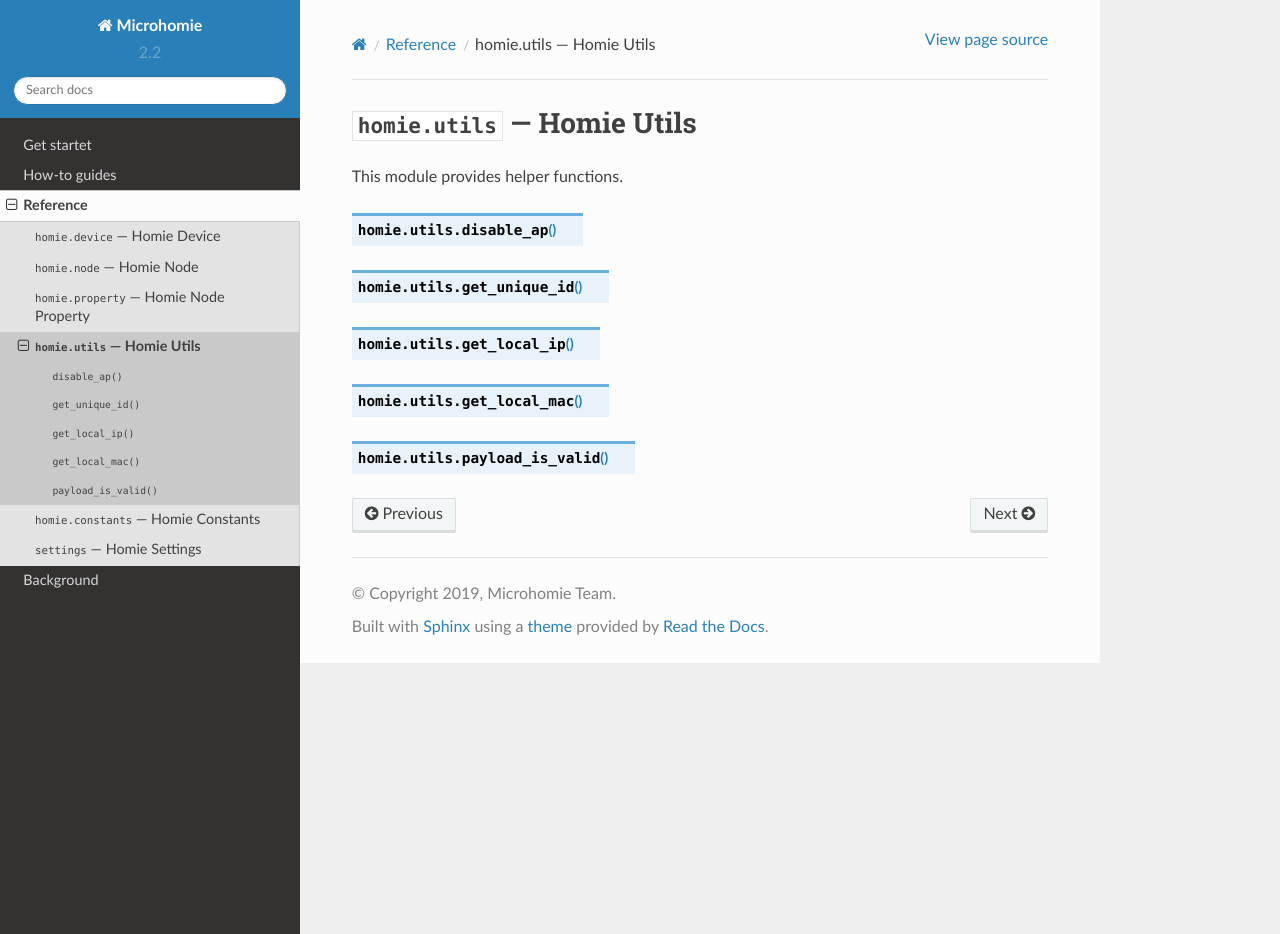
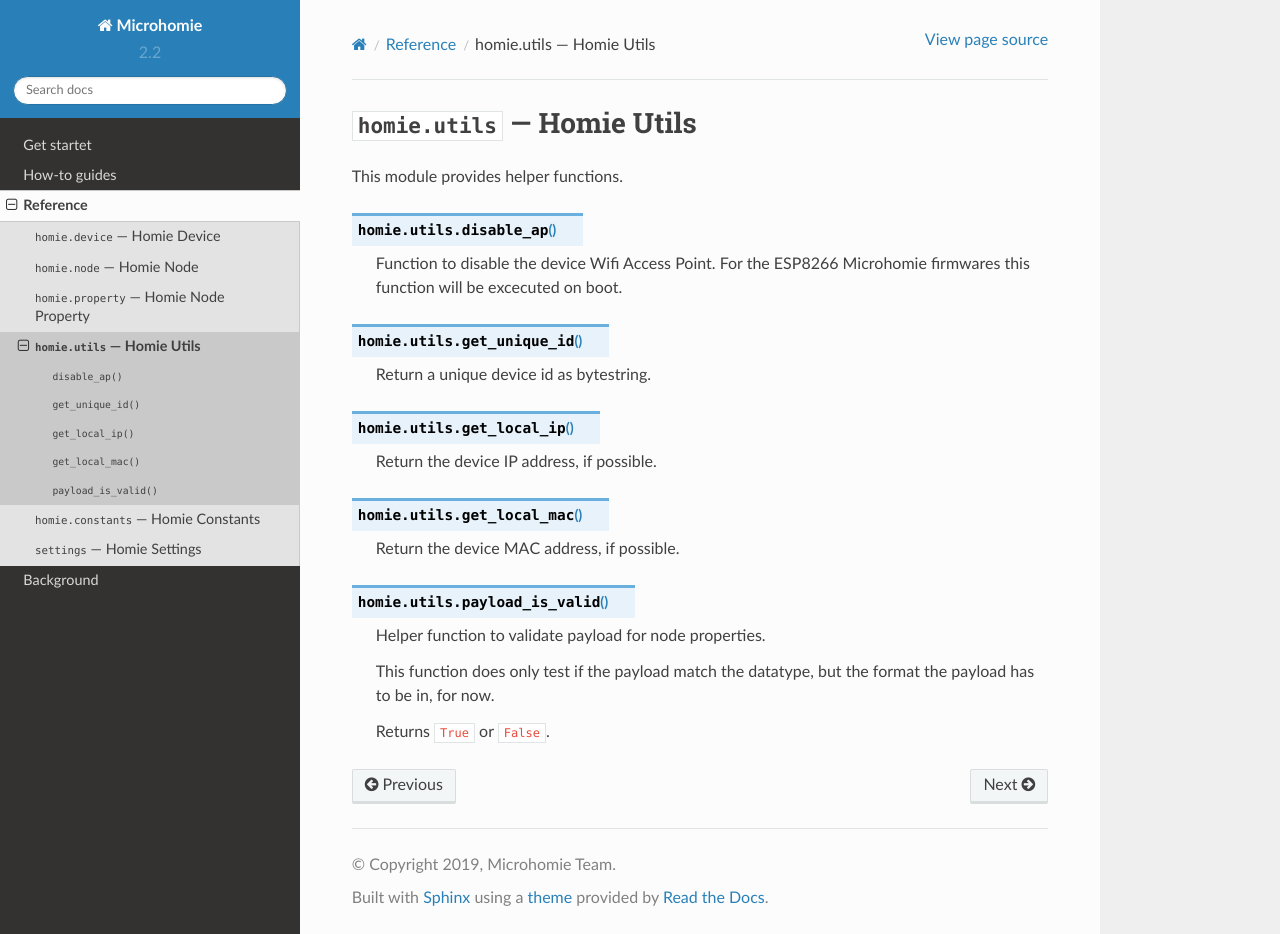
Before and after one commit to microhomie/microhomie, a Sphinx documentation site: the page built from docs/reference/utils.rst, in a window 1280 px wide and 934 px high. Built offline with Sphinx 7.4.7 and the Read the Docs theme 2.0.0, drawn with Linux system fonts in a browser that asks for light colours.

Commit message:
Update documentation

```diff
--- a/docs/reference/utils.rst
+++ b/docs/reference/utils.rst
@@ -11,14 +11,24 @@ This module provides helper functions.
 
 .. function:: disable_ap()
 
+    Function to disable the device Wifi Access Point. For the ESP8266 Microhomie firmwares this function will be excecuted on boot.
 
 .. function:: get_unique_id()
 
+    Return a unique device id as bytestring.
 
 .. function:: get_local_ip()
 
+    Return the device IP address, if possible.
 
 .. function:: get_local_mac()
 
+    Return the device MAC address, if possible.
 
 .. function:: payload_is_valid()
+
+    Helper function to validate payload for node properties.
+
+    This function does only test if the payload match the datatype, but the format the payload has to be in, for now.
+
+    Returns ``True`` or ``False``.
```
